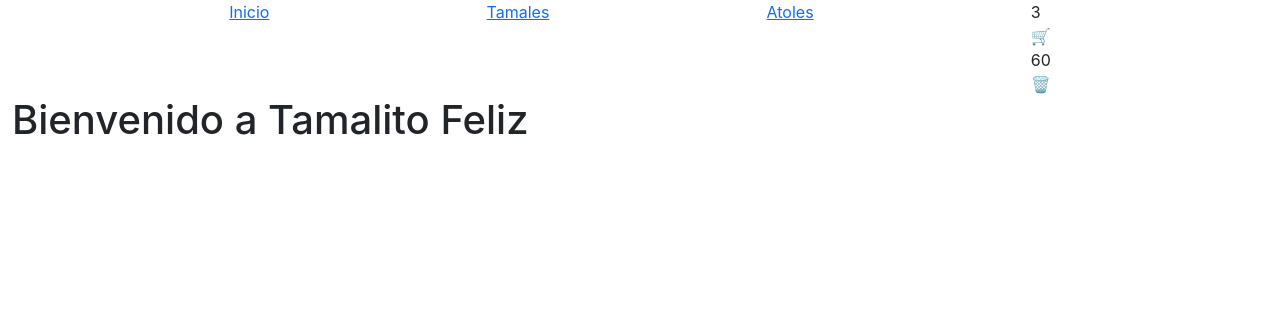
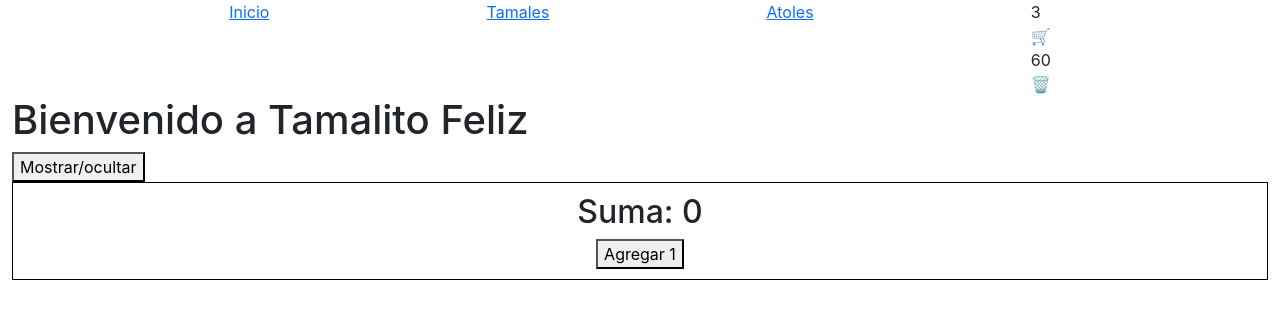
Before and after one commit to Waldooh/moduloReact, a React (Create React App) app in the folder react-shop/: page / in a window 1280 px wide. Shown: the top 318 px of the page. Built offline with nearby package versions, Linux system fonts and the light colour scheme.

Commit message:
Adding sumador

```diff
--- a/react-shop/src/Components/Home.jsx
+++ b/react-shop/src/Components/Home.jsx
@@ -1,9 +1,13 @@
-import React from 'react'
+import React, { useState } from 'react'
+import Sumador from './Sumador'
 
 const Home = () => {
+  const [mostrar, setMostrar] = useState(true)
   return (
     <div>
       <h1>Bienvenido a Tamalito Feliz</h1>
+      <button onClick={() => setMostrar(!mostrar)}> Mostrar/ocultar </button>
+      <div style={{border: '1px solid black', margin: '10 px', padding: '10px', textAlign: 'center'}}>{mostrar && <Sumador />}</div>
     </div>
   )
 }
--- /dev/null
+++ b/react-shop/src/Components/Sumador.jsx
@@ -0,0 +1,16 @@
+import React, { useState } from 'react';
+
+const Sumador = () => {
+    const [suma, setSuma] = useState(0);
+
+
+
+  return (
+    <div>
+      <h2>Suma: {suma}</h2>
+      <button onClick={() => setSuma(suma + 1)}> Agregar 1 </button>
+    </div>
+  );
+};
+
+export default Sumador;
```
